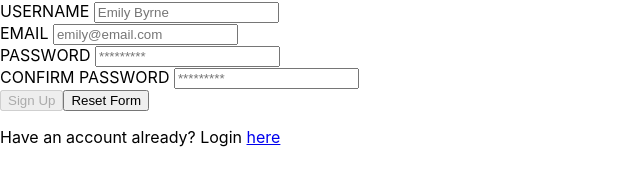
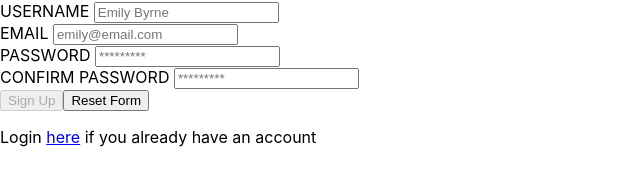
Before and after one commit to embyrne13/Takeoff-app, a React (Create React App) app: page /signUp in a window 1280 px wide. Shown: the part 193-378 px from the top of the page, without its empty margins (0-640 px from the left). Built offline with nearby package versions, Linux system fonts and the light colour scheme.

Commit message:
sign up login

```diff
--- a/src/Pages/Login.js
+++ b/src/Pages/Login.js
@@ -61,10 +61,11 @@ const Login = ({ setUser, toggleAuthenticated }) => {
             Login
           </button>
           <p className="bottomQ">
-            Don't have an account? Sign up{' '}
+            Sign up{' '}
             <a className="here" href="/signUp">
               here
-            </a>
+            </a>{' '}
+            to create an account
           </p>
         </div>
       </form>
--- a/src/Pages/Signup.js
+++ b/src/Pages/Signup.js
@@ -104,10 +104,11 @@ const SignUp = () => {
             Reset Form
           </button>
           <p className="bottomQ">
-            Have an account already? Login{' '}
+            Login{' '}
             <a className="here" href="/userLogin">
               here
-            </a>
+            </a>{' '}
+            if you already have an account
           </p>
         </div>
       </form>
```
